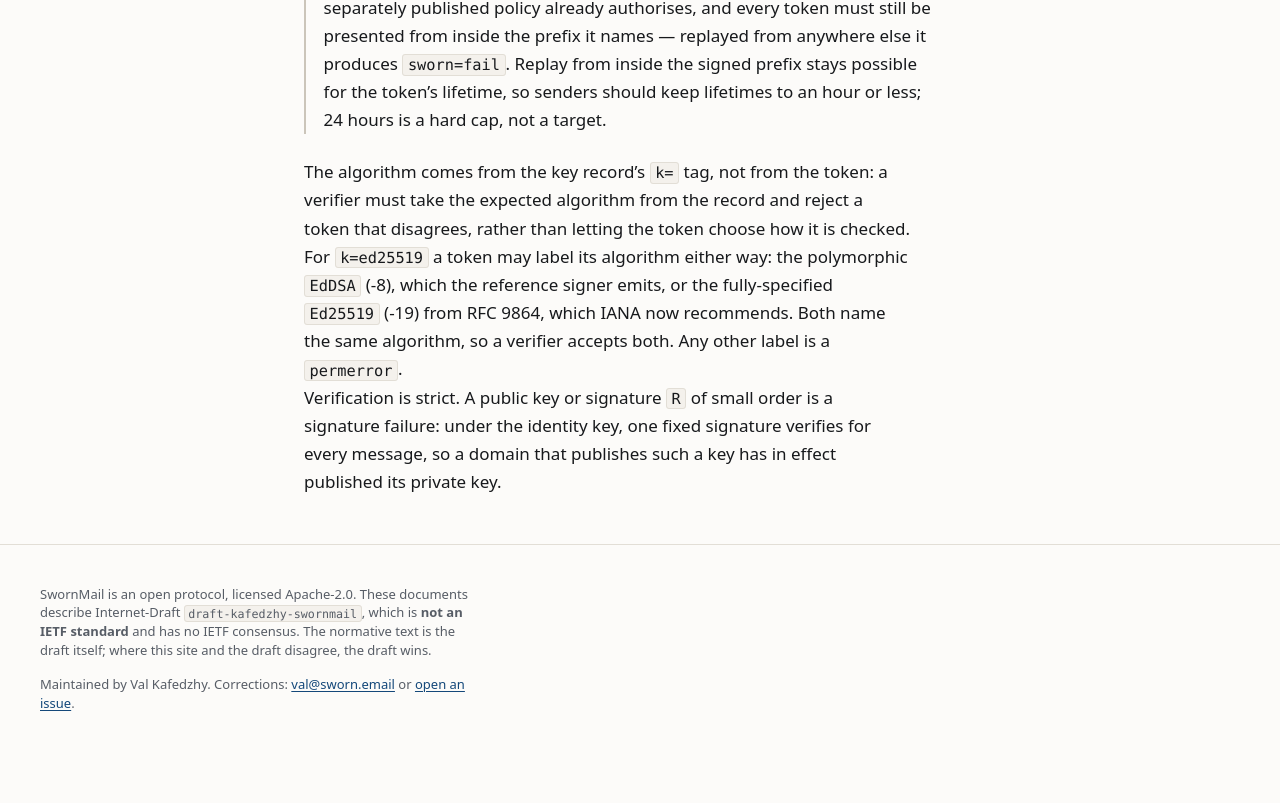
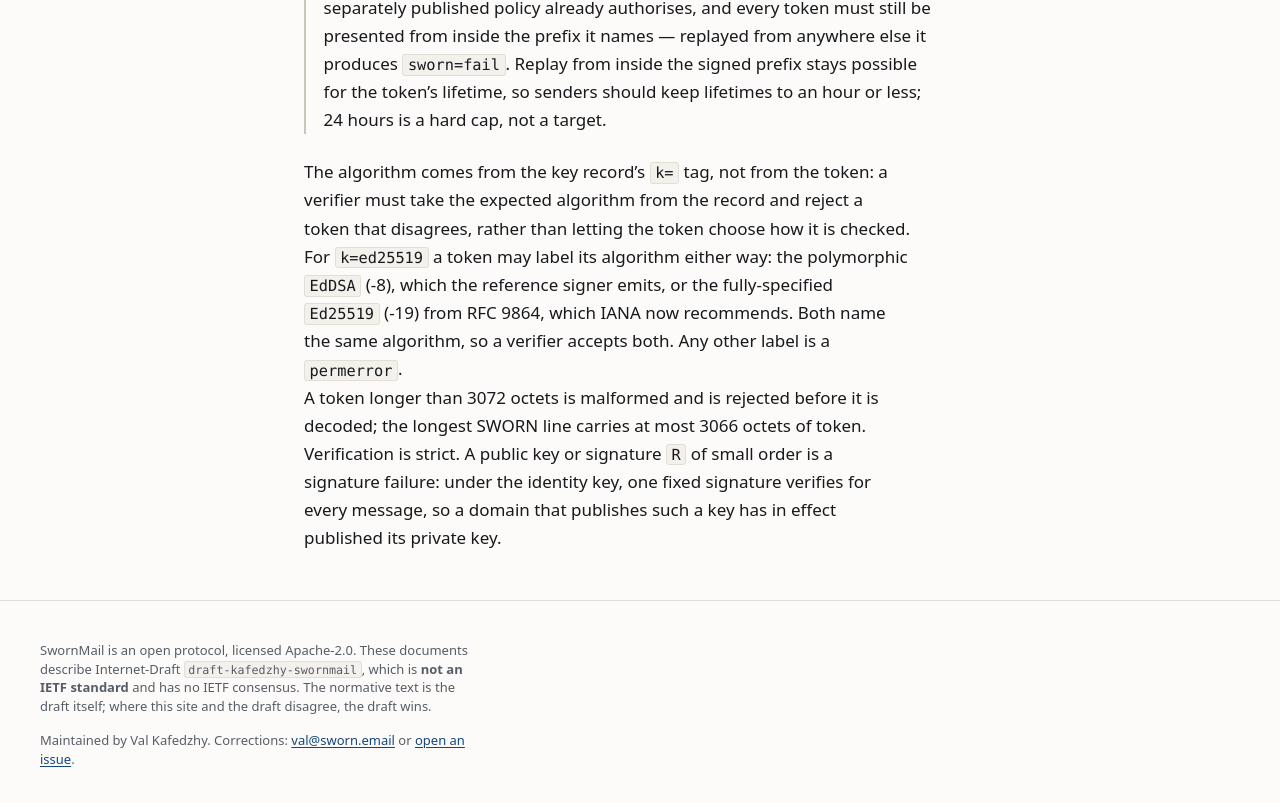
Before and after one commit to swornmail/swornmail.dev, a Next.js app: page /verify in a window 1280 px wide. Shown: the part 4811-5614 px from the top of the page. Before the commit the page ends 5563 px from the top, so only its background shows below. Built offline with nearby package versions, Linux system fonts and the light colour scheme.

Commit message:
docs: note the 3072-octet token bound and count its vectors (#14)

```diff
--- a/app/implementations/page.tsx
+++ b/app/implementations/page.tsx
@@ -227,7 +227,7 @@ export default function Implementations() {
           Test vectors
         </h3>
         <p className={PROSE}>
-          103 vectors — 54 token, 39 record and 10 policy-authorisation cases —
+          105 vectors — 56 token, 39 record and 10 policy-authorisation cases —
           published at{" "}
           <a
             href="https://github.com/swornmail/spec/tree/main/test-vectors"
--- a/app/verify/page.tsx
+++ b/app/verify/page.tsx
@@ -392,6 +392,8 @@ export default function Verify() {
           both. Any other label is a <C>permerror</C>.
         </p>
         <p className={PROSE}>
+          A token longer than 3072 octets is malformed and is rejected before
+          it is decoded; the longest SWORN line carries at most 3066 octets of token.
           Verification is strict. A public key or signature <C>R</C> of
           small order is a signature failure: under the identity key, one
           fixed signature verifies for every message, so a domain that
```
